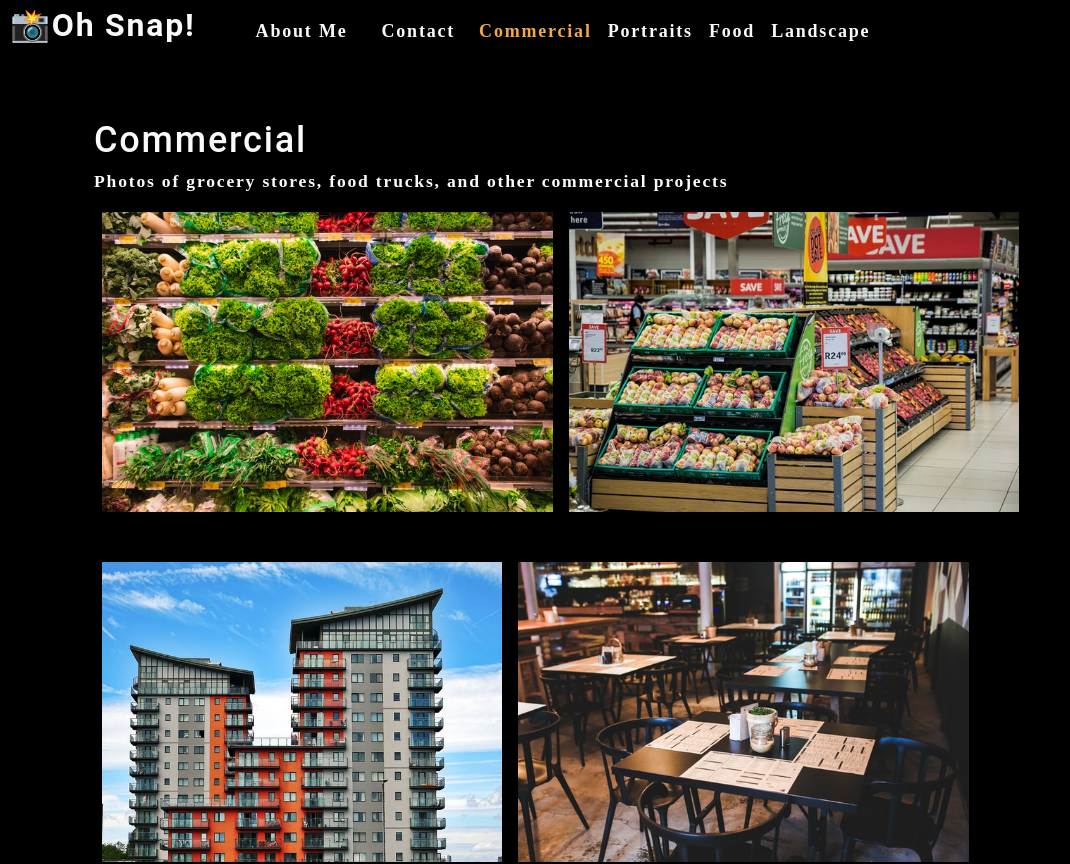
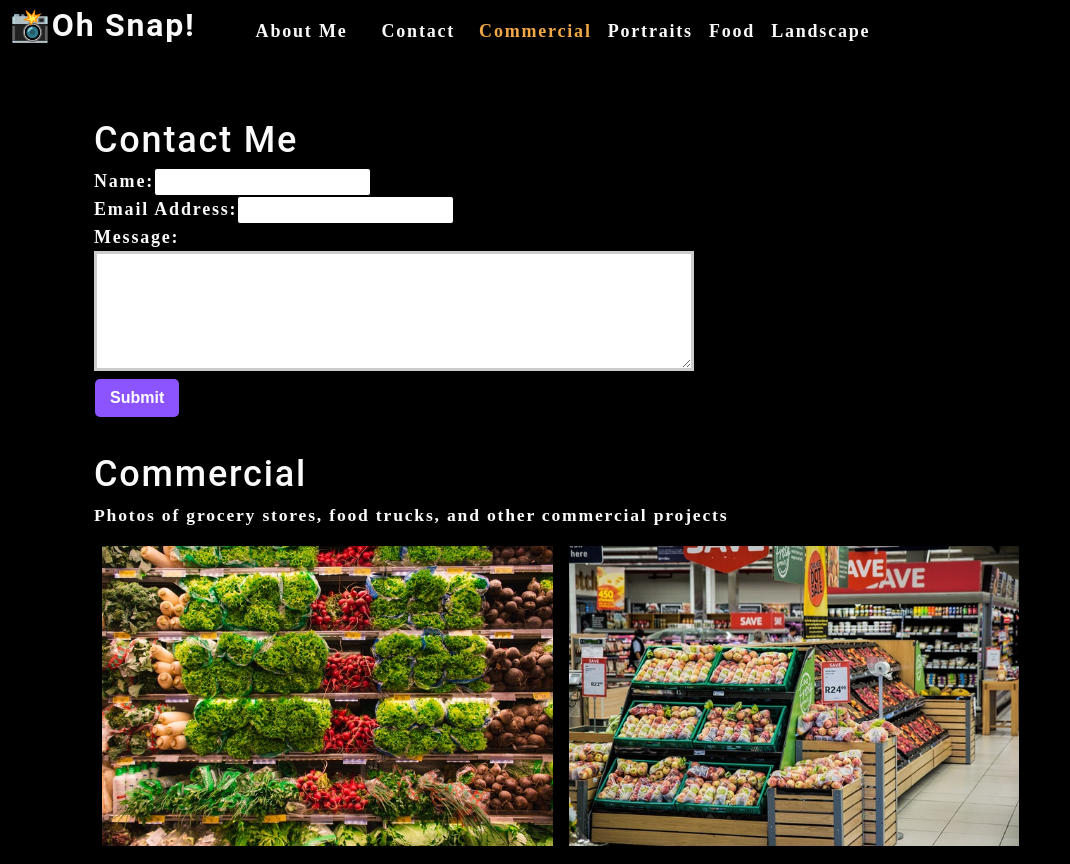
Before and after one commit to ianaack/photo-port, a React (Create React App) app: page / in a window 1280 px wide. Shown: the top 864 px of the page, without its empty margins (0-1070 px from the left). Built offline with nearby package versions, Linux system fonts and the light colour scheme.

Commit message:
Handle Change and Submit Functions

```diff
--- a/src/App.js
+++ b/src/App.js
@@ -2,6 +2,7 @@
 import Nav from "./components/Nav";
 import About from "./components/About";
 import Gallery from "./components/Gallery";
+import ContactForm from "./components/Contact";
 
 function App() {
 	const [categories] = useState([
@@ -35,6 +36,7 @@
 			></Nav>
 			<main>
 				<div>
+					<ContactForm></ContactForm>
 					<Gallery currentCategory={currentCategory}></Gallery>
 					<About></About>
 				</div>
--- a/src/components/Contact/index.js
+++ b/src/components/Contact/index.js
@@ -1,20 +1,53 @@
+import React, { useState } from "react";
+
 function ContactForm() {
-	// JSX
+	const [formState, setFormState] = useState({
+		name: "",
+		email: "",
+		message: "",
+	});
+
+	const { name, email, message } = formState;
+
+	function handleChange(e) {
+		setFormState({ ...formState, [e.target.name]: e.target.value });
+	}
+
+	function handleSubmit(e) {
+		e.preventDefault();
+		console.log(formState);
+	}
+
 	return (
 		<section>
 			<h1>Contact Me</h1>
-			<form id="contact-form">
+			<form id="contact-form" onSubmit={handleSubmit}>
 				<div>
 					<label htmlFor="name">Name:</label>
-					<input type="text" name="name" />
+					<input
+						type="text"
+						defaultValue={name}
+						onChange={handleChange}
+						name="name"
+					/>
 				</div>
 				<div>
 					<label htmlFor="email">Email Address:</label>
-					<input type="email" name="email" />
+					<input
+						type="email"
+						defaultValue={email}
+						onChange={handleChange}
+						name="email"
+					/>
 				</div>
 				<div>
 					<label htmlFor="message">Message:</label>
-					<textarea name="message" rows="5" />
+					<textarea
+						name="message"
+						defaultValue={message}
+						onChange={handleChange}
+						rows="5"
+					/>
 				</div>
 				<button type="submit">Submit</button>
 			</form>
```
